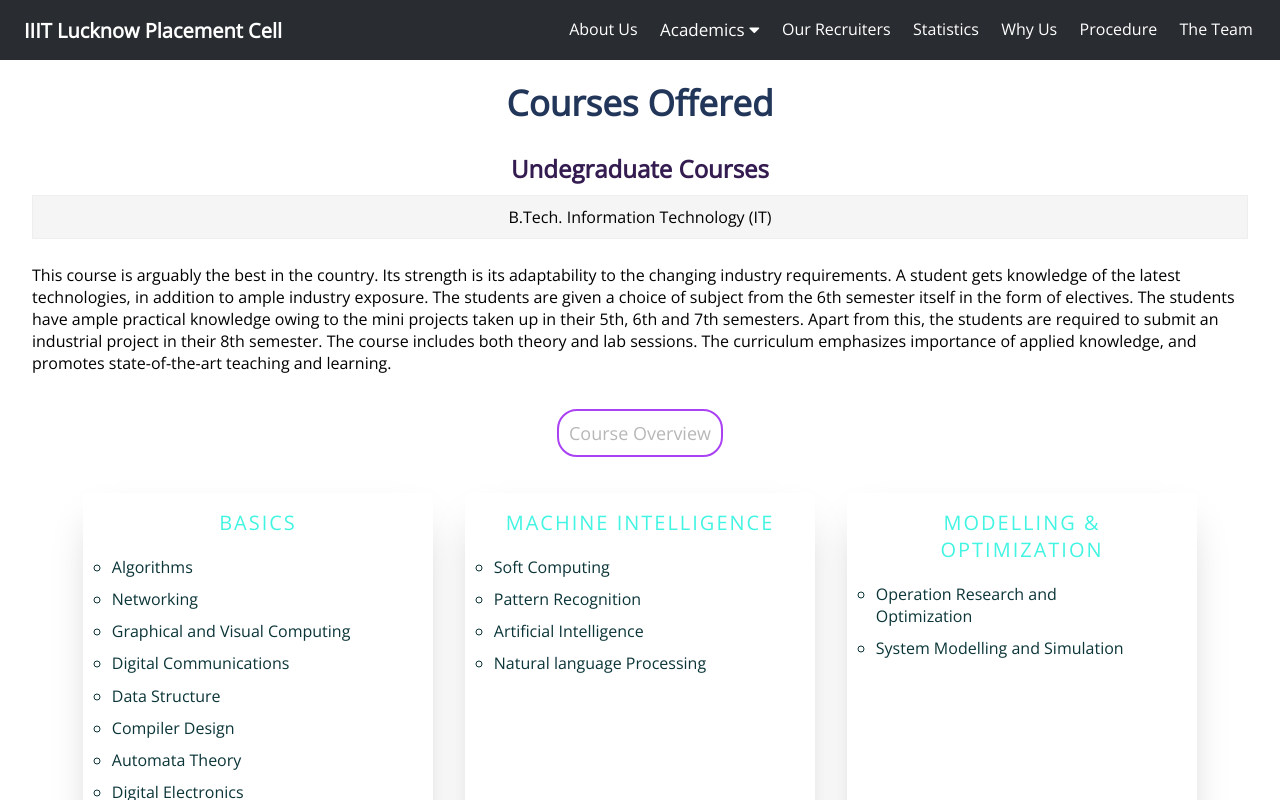
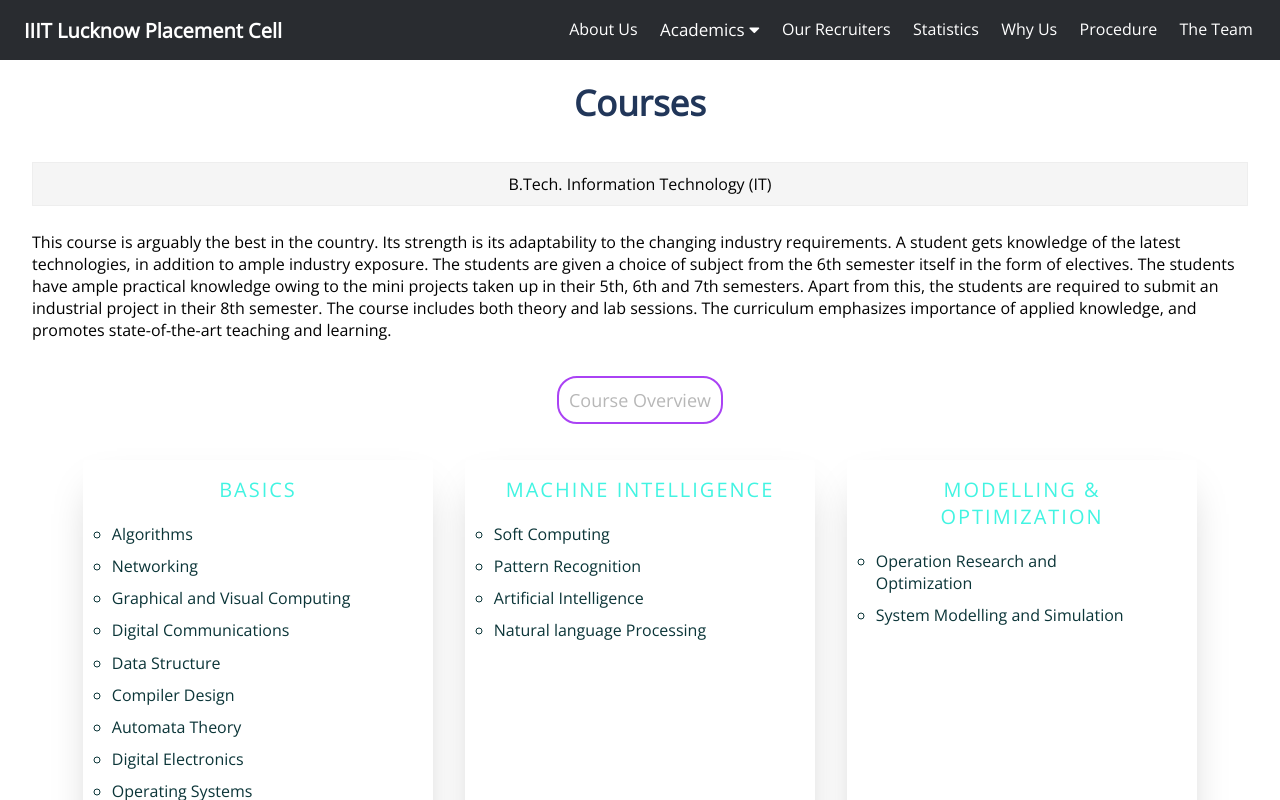
Before and after one commit to axios-iiitl/Placement-Website, a React (Create React App) app: page /courses-offered in a window 1280 px wide. Shown: the top 800 px of the page. Built offline with nearby package versions, Linux system fonts and the light colour scheme.

Commit message:
fix courses page

```diff
--- a/src/components/courses.js
+++ b/src/components/courses.js
@@ -6,8 +6,7 @@
   <React.Fragment>
     <div className="courses-outer-wrapper">
       <div className="courses">
-        <h1>Courses Offered</h1>
-        <h2>Undegraduate Courses</h2>
+        <h1>Courses</h1>
         <ul>
           <li>B.Tech. Information Technology (IT)</li>
         </ul>
```
